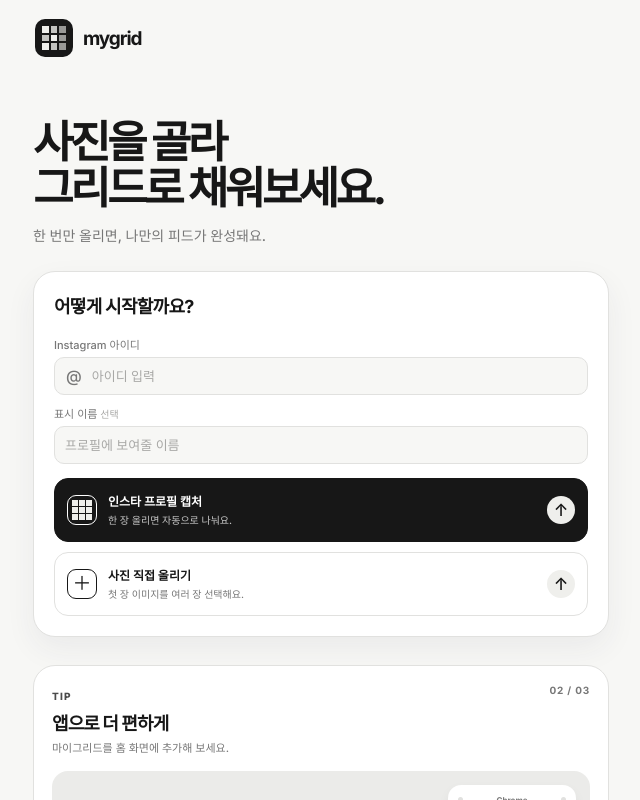
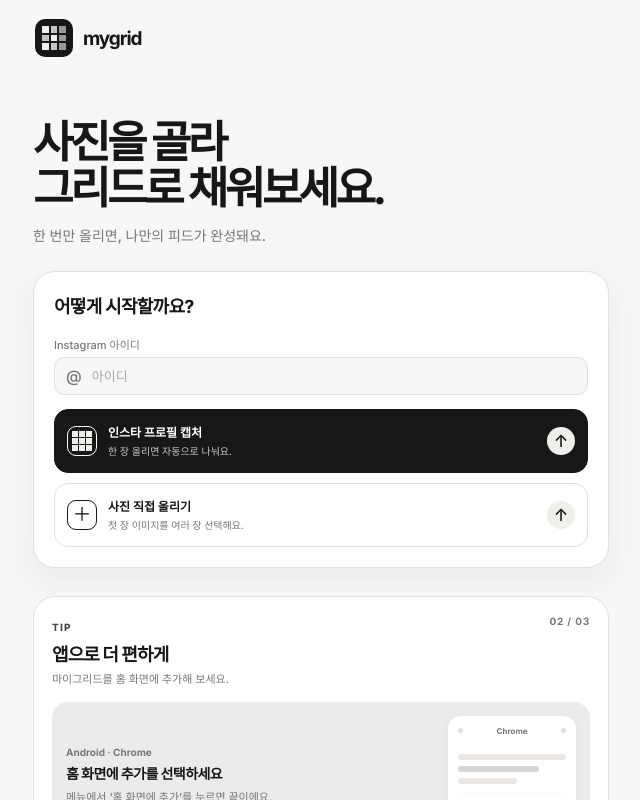
Before and after one commit to onlybyjack/mygrid, a Next.js app: page /home in a window 1280 px wide. Shown: the top 800 px of the page, without its empty margins (319-959 px from the left). Built offline with nearby package versions, Linux system fonts and the light colour scheme.

Commit message:
Simplify profile identity to username

```diff
--- a/app/globals.css
+++ b/app/globals.css
@@ -31,13 +31,11 @@
 .identity-fields { display:grid; gap:10px; margin:18px 0 14px; }
 .identity-fields label { margin:0 !important; color:var(--muted); }
 .identity-fields label > span { display:block; margin-bottom:5px; font-size:11px; }
-.identity-fields label > span small { color:#a8a8a6; font-size:10px; }
-.handle-input, .identity-fields label > input { width:100%; min-height:38px; border:1px solid var(--line); border-radius:10px; color:var(--ink); background:var(--paper); }
+.handle-input { width:100%; min-height:38px; border:1px solid var(--line); border-radius:10px; color:var(--ink); background:var(--paper); }
 .handle-input { display:flex; align-items:center; }
 .handle-input b { padding-left:11px; color:var(--muted); font-size:16px; font-weight:500; }
 .handle-input input { min-width:0; flex:1; padding:9px 10px; border:0; outline:0; color:var(--ink); background:transparent; font-size:13px; }
 .identity-fields input::placeholder { color:#a8a8a6; }
-.identity-fields label > input { padding:9px 10px; outline:0; font-size:13px; }
 .input-row { display:flex; align-items:center; min-height:46px; border-bottom:1px solid var(--ink); }
 .input-row span { color:var(--orange); font-size:20px; }
 .input-row input { width:100%; padding:12px 10px; border:0; outline:0; color:var(--ink); background:transparent; font-size:16px; }
--- a/app/home/page.tsx
+++ b/app/home/page.tsx
@@ -102,7 +102,6 @@
 export default function Page() {
   const [preview, setPreview] = useState(false);
   const [username, setUsername] = useState("");
-  const [displayName, setDisplayName] = useState("");
   const [drafts, setDrafts] = useState<Post[]>([]);
   const [message, setMessage] = useState("");
   const [selectedPost, setSelectedPost] = useState<Post | null>(null);
@@ -114,10 +113,9 @@
     let mounted = true;
     let savedUsername = "";
     try {
-      const identity = JSON.parse(localStorage.getItem(IDENTITY_KEY) || "{}") as { username?: unknown; displayName?: unknown };
+      const identity = JSON.parse(localStorage.getItem(IDENTITY_KEY) || "{}") as { username?: unknown };
       savedUsername = typeof identity.username === "string" ? identity.username : "";
       setUsername(savedUsername);
-      setDisplayName(typeof identity.displayName === "string" ? identity.displayName : "");
     } catch {
       localStorage.removeItem(IDENTITY_KEY);
     }
@@ -157,19 +155,14 @@
 
   const allPosts = drafts;
 
-  function saveIdentity(nextUsername: string, nextDisplayName: string) {
-    localStorage.setItem(IDENTITY_KEY, JSON.stringify({ username: nextUsername, displayName: nextDisplayName }));
+  function saveIdentity(nextUsername: string) {
+    localStorage.setItem(IDENTITY_KEY, JSON.stringify({ username: nextUsername }));
   }
 
   function updateUsername(value: string) {
     const next = value.replace(/^@+/, "");
     setUsername(next);
-    saveIdentity(next, displayName);
-  }
-
-  function updateDisplayName(value: string) {
-    setDisplayName(value);
-    saveIdentity(username, value);
+    saveIdentity(next);
   }
 
   function choosePhotos(event: ChangeEvent<HTMLInputElement>) {
@@ -276,8 +269,7 @@
         <section className="connect-card upload-card" onPaste={pasteGridScreenshot} tabIndex={0}>
           <h2>어떻게 시작할까요?</h2>
           <div className="identity-fields">
-            <label><span>Instagram 아이디</span><div className="handle-input"><b>@</b><input value={username} onChange={(event) => updateUsername(event.target.value)} placeholder="아이디 입력" autoCapitalize="none" autoCorrect="off" /></div></label>
-            <label><span>표시 이름 <small>선택</small></span><input value={displayName} onChange={(event) => updateDisplayName(event.target.value)} placeholder="프로필에 보여줄 이름" /></label>
+            <label><span>Instagram 아이디</span><div className="handle-input"><b>@</b><input value={username} onChange={(event) => updateUsername(event.target.value)} placeholder="아이디" autoCapitalize="none" autoCorrect="off" /></div></label>
           </div>
           {message && <div className="error" role="alert">{message}</div>}
           <label className="upload-option upload-option-featured"><span className="upload-option-mark"><GridMark uniform /></span><span className="upload-option-copy"><b>인스타 프로필 캡처</b><small>한 장 올리면 자동으로 나눠요.</small></span><span className="upload-option-arrow">↑</span><input type="file" accept="image/jpeg,image/png,image/webp" onChange={chooseGridScreenshot} /></label>
@@ -307,7 +299,7 @@
     <header className="profile-bar"><button type="button" aria-label="뒤로 가기" onClick={() => setPreview(false)}>‹</button><strong>@{username || "mygrid"}</strong></header>
     <section className="profile-scroll">
       <div className="profile-summary"><div className="avatar"><GridMark /></div><div className="stat"><b>{allPosts.length}</b><small>게시물</small></div><div className="stat"><b>—</b><small>팔로워</small></div><div className="stat"><b>—</b><small>팔로잉</small></div></div>
-      <h2 className="profile-name">{displayName || username || "mygrid"}</h2>
+      <h2 className="profile-name">{username || "mygrid"}</h2>
       <div className="profile-tabs"><span className="selected">▦</span></div>
       {allPosts.length ? <div className="grid">{Array.from({ length: Math.ceil(allPosts.length / 3) }, (_, row) => <div className="grid-row" key={row}>{[0, 1, 2].map((column) => { const post = allPosts[row * 3 + column]; return post ? <button className="tile" type="button" key={post.id} onClick={() => setSelectedPost(post)} aria-label="게시물 크게 보기"><img src={mediaUrl(post.image)} alt="게시물" /></button> : <div className="tile placeholder" key={`empty-${row}-${column}`} />; })}</div>)}</div> : <div className="empty"><b>피드가 기다리고 있어요</b><small>사진을 추가해 나만의 그리드를 만들어 보세요.</small></div>}
     </section>
```
